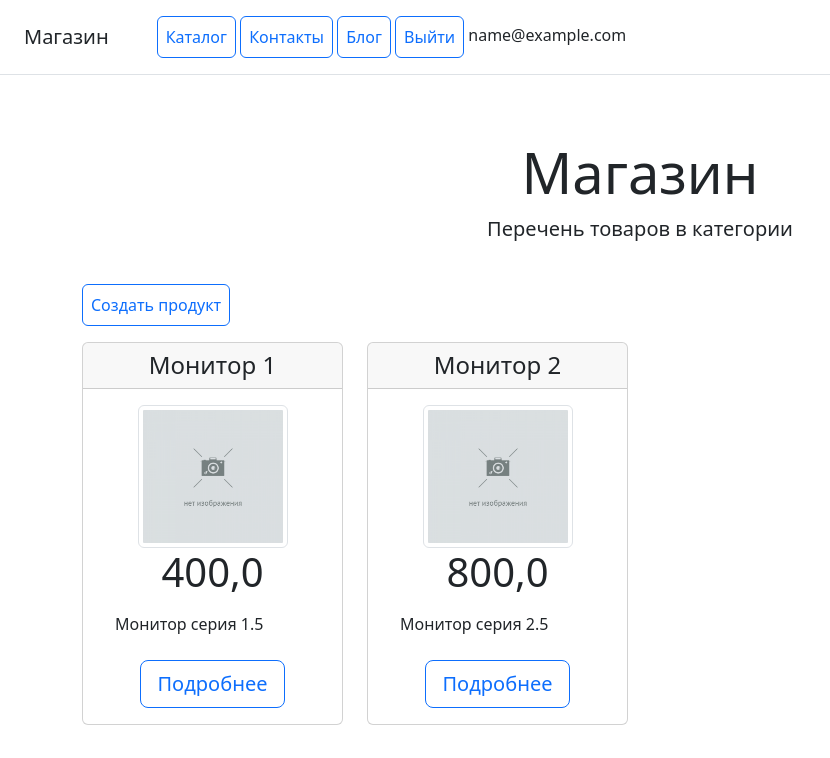
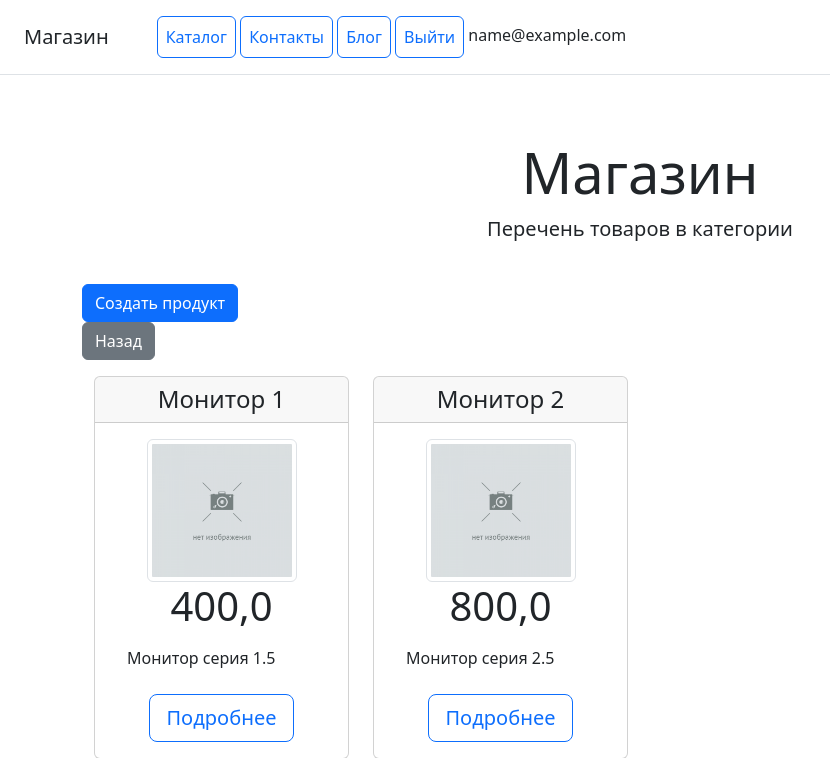
Before and after one commit to Leshij-79/Project3, a Django app: page /category_products/3 in a window 1280 px wide. Shown: the top 758 px of the page, without its empty margins (0-830 px from the left). Run offline with Django 5.2, Linux system fonts and the light colour scheme; the visitor is signed in with stand-in values (Sample User, id 1); data comes from the database, SQL or seed files in the repository; some libraries are stand-ins or nearby versions.

Commit message:
Задание 29 финал

```diff
--- a/catalog/templates/category_list.html
+++ b/catalog/templates/category_list.html
@@ -11,10 +11,12 @@
     </div>
     <div class="container">
         <div class="col-md-2">
-            {% if user.is_authenticated %}
-                <a class="p-2 btn btn-outline-primary" href="product_create/">Создать продукт</a>
-            {% endif %}
-        </div>
+            <form>
+                {% if user.is_authenticated %}
+                    <a role="buttom" class="btn btn-primary" href="{% url 'catalog:product_create' %}">Создать продукт</a>
+                    <a role="button" class="btn btn-secondary" href="{% url 'catalog:product_list' %}">Назад</a>
+                {% endif %}
+            </form>
         <ul>
 
         </ul>
--- a/catalog/urls.py
+++ b/catalog/urls.py
@@ -1,8 +1,8 @@
 from django.urls import path
 
 from catalog.apps import CatalogConfig
-from catalog.views import (ContactsFormView, ProductCreateView, ProductDeleteView, ProductDetailView, ProductListView,
-                           ProductUpdateView, CategoryListView)
+from catalog.views import (CategoryListView, ContactsFormView, ProductCreateView, ProductDeleteView, ProductDetailView,
+                           ProductListView, ProductUpdateView)
 
 app_name = CatalogConfig.name
 
--- a/catalog/views.py
+++ b/catalog/views.py
@@ -27,30 +27,15 @@ class ProductDetailView(LoginRequiredMixin, DetailView):
         return self.object
 
 
-class CategoryListView(LoginRequiredMixin, DetailView):
-    model = Product
-    template_name = "category_list.html"
-    context_object_name = "all_products"
-    success_url = reverse_lazy("catalog:product_list")
-
-    def get_context_data(self, **kwargs):
-        context = super().get_context_data(**kwargs)
-
-        category_id = self.object.category
-        context["all_products"] = CatalogServices.all_products(category_id)
-
-        return context
-
-
 class ProductListView(ListView):
     model = Product
     template_name = "product_list.html"
 
     def get_queryset(self):
-        queryset = cache.get('my_queryset')
+        queryset = cache.get("my_queryset")
         if not queryset:
             queryset = super().get_queryset()
-            cache.set('my_queryset', queryset, 60)
+            cache.set("my_queryset", queryset, 60)
         return queryset
 
 
@@ -112,9 +97,19 @@ class ProductUpdateView(LoginRequiredMixin, UpdateView):
         raise PermissionDenied
 
 
+class CategoryListView(LoginRequiredMixin, DetailView):
+    model = Product
+    template_name = "category_list.html"
+    context_object_name = "all_products"
+    success_url = reverse_lazy("catalog:product_list")
 
+    def get_context_data(self, **kwargs):
+        context = super().get_context_data(**kwargs)
 
+        category_id = self.object.category
+        context["all_products"] = CatalogServices.all_products(category_id)
 
+        return context
 
 
 class ContactsFormView(FormView):
--- a/config/settings.py
+++ b/config/settings.py
@@ -140,8 +140,8 @@ CACHE_ENABLED = True
 
 if CACHE_ENABLED:
     CACHES = {
-        'default': {
-            'BACKEND': 'django.core.cache.backends.redis.RedisCache',
-            'LOCATION': 'redis://127.0.0.1:6379/1',
+        "default": {
+            "BACKEND": "django.core.cache.backends.redis.RedisCache",
+            "LOCATION": "redis://127.0.0.1:6379/1",
         }
     }
```
Also changed, not shown: catalog/services.py (line endings or trailing spaces).
